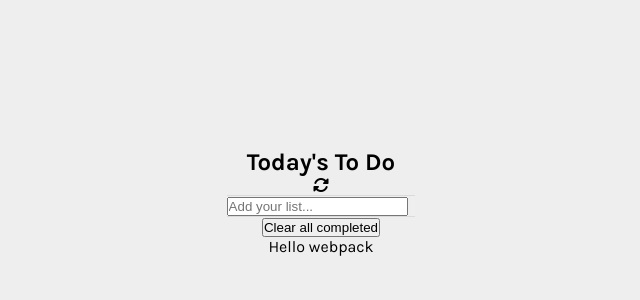
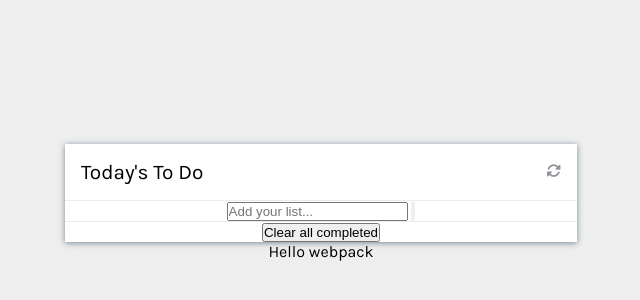
Before and after one commit to KanzaTahreem/To-Do-List, a website built with webpack: page src/index.html in a window 1280 px wide. Shown: the part 198-498 px from the top of the page, without its empty margins (319-959 px from the left). Built offline with nearby package versions, Linux system fonts and the light colour scheme; some icons are missing.

Commit message:
Add styling for header

```diff
--- a/src/style.css
+++ b/src/style.css
@@ -20,3 +20,26 @@ body {
 .border-bottom {
   border-bottom: 1px solid rgba(0, 0, 0, 0.08);
 }
+
+.wrapper {
+  background-color: white;
+  box-shadow: 0 1px 6px lightslategrey;
+  width: 40%;
+}
+
+header {
+  display: flex;
+  align-items: center;
+  justify-content: space-between;
+  padding: 1em;
+}
+
+h1 {
+  font-weight: 400;
+  font-size: 1.3em;
+}
+
+i {
+  font-size: 0.9em;
+  color: #545862a3;
+}
```
